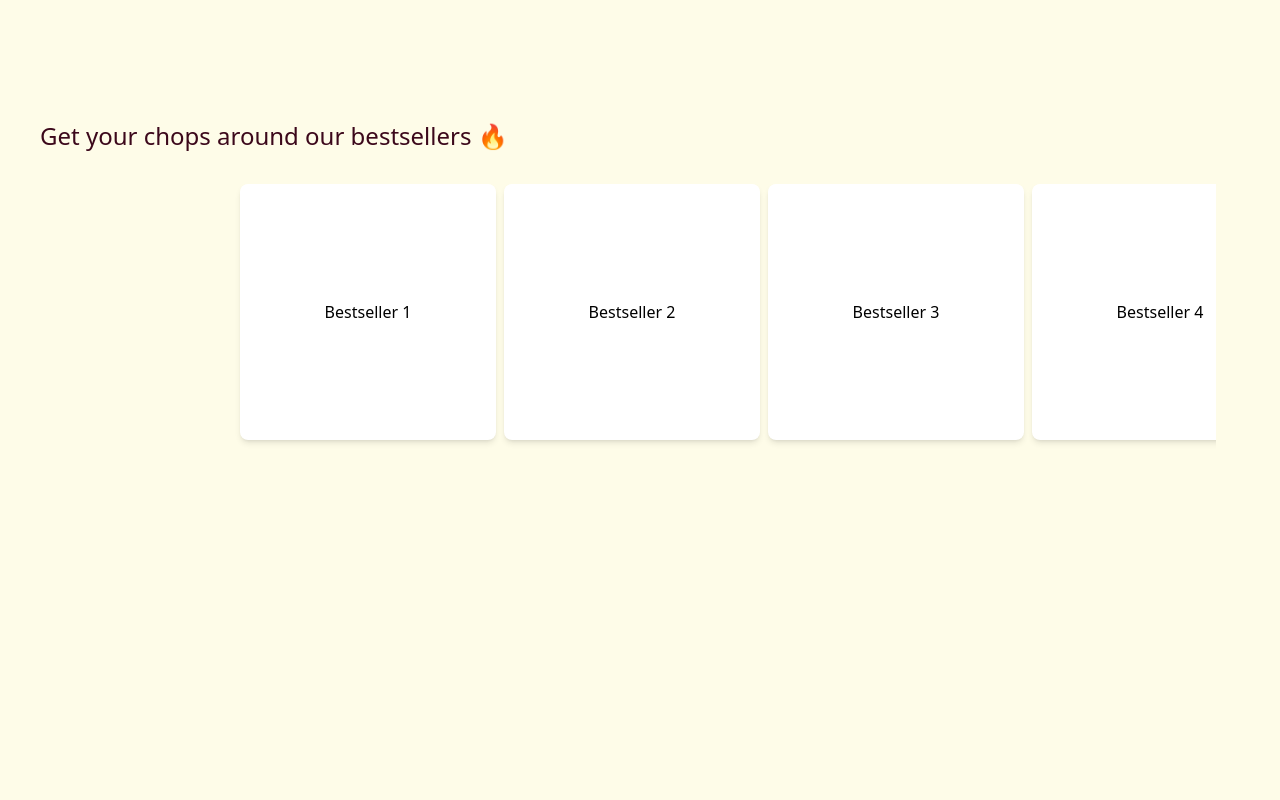
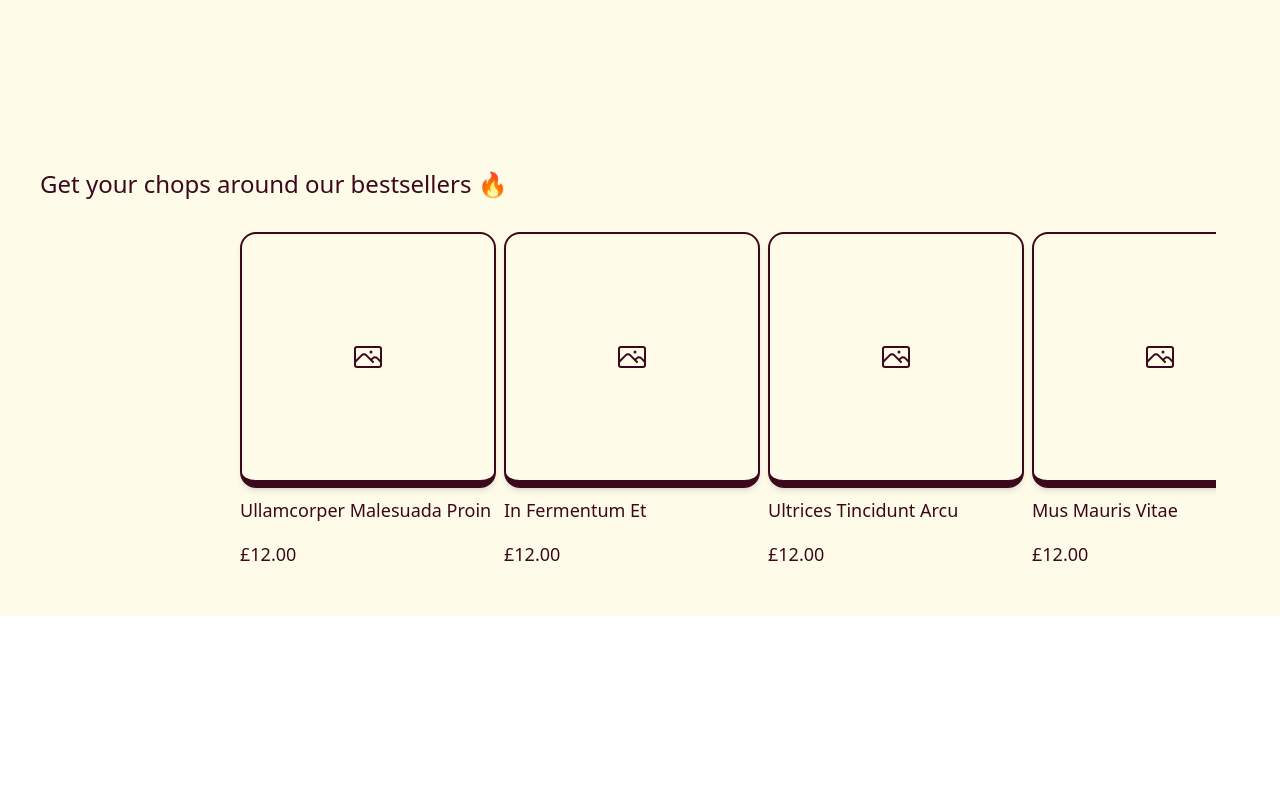
Before and after one commit to dawesydev/pouch-pizza, a Nuxt app: page / in a window 1280 px wide. Shown: the part 800-1600 px from the top of the page. After the commit the page ends 1416 px from the top, so only its background shows below. Built offline with nearby package versions, Linux system fonts and the light colour scheme; a web font is replaced by a local one.

Commit message:
improved bestsellers ui

```diff
--- a/components/Bestsellers.vue
+++ b/components/Bestsellers.vue
@@ -3,50 +3,106 @@
 </script>
 
 <template>
-  <section class="h-screen bg-yellow-50">
+  <section class="min-h-fit bg-yellow-50 py-12">
     <div class="pl-10 pb-8">
       <h3 class="font-body text-[#3c081b] text-2xl">Get your chops around our bestsellers &#128293;</h3>
     </div>
     <div class="flex overflow-scroll max-w-6xl mx-auto px-4 h-full no-scrollbar">
       <div class="flex flex-nowrap lg:ml-40 md:ml-20 ml-6 space-x-2">
+        <!--        bestseller-->
         <div class="inline-block">
-          <div class="w-64 h-64 grid place-items-center max-w-xs overflow-hidden rounded-lg shadow-md bg-white hover:shadow-xl transition-shadow duration-300 ease-in-out">
-            Bestseller 1
+          <div class="text-[#3c081b] w-64 h-64 grid place-items-center max-w-xs overflow-hidden rounded-2xl shadow-md bg-yellow-50 border-x-2 border-x-[#3c081b] border-t-2 border-t-[#3c081b] border-b-8 border-b-[#3c081b] hover:shadow-xl transition-shadow duration-300 ease-in-out">
+            <svg xmlns="http://www.w3.org/2000/svg" fill="none" viewBox="0 0 24 24" stroke-width="1.5" stroke="currentColor" class="w-8 h-8">
+              <path stroke-linecap="round" stroke-linejoin="round" d="M2.25 15.75l5.159-5.159a2.25 2.25 0 013.182 0l5.159 5.159m-1.5-1.5l1.409-1.409a2.25 2.25 0 013.182 0l2.909 2.909m-18 3.75h16.5a1.5 1.5 0 001.5-1.5V6a1.5 1.5 0 00-1.5-1.5H3.75A1.5 1.5 0 002.25 6v12a1.5 1.5 0 001.5 1.5zm10.5-11.25h.008v.008h-.008V8.25zm.375 0a.375.375 0 11-.75 0 .375.375 0 01.75 0z" />
+            </svg>
+          </div>
+          <div class="flex flex-col mt-2 space-y-4">
+            <span class="block text-[#3c081b] font-body text-lg capitalize">ullamcorper malesuada proin</span>
+            <span class="text-[#3c081b] font-sans text-lg capitalize">£12.00</span>
           </div>
         </div>
+        <!--        bestseller-->
         <div class="inline-block">
-          <div class="w-64 h-64 grid place-items-center max-w-xs overflow-hidden rounded-lg shadow-md bg-white hover:shadow-xl transition-shadow duration-300 ease-in-out">
-            Bestseller 2
+          <div class="text-[#3c081b] w-64 h-64 grid place-items-center max-w-xs overflow-hidden rounded-2xl shadow-md bg-yellow-50 border-x-2 border-x-[#3c081b] border-t-2 border-t-[#3c081b] border-b-8 border-b-[#3c081b] hover:shadow-xl transition-shadow duration-300 ease-in-out">
+            <svg xmlns="http://www.w3.org/2000/svg" fill="none" viewBox="0 0 24 24" stroke-width="1.5" stroke="currentColor" class="w-8 h-8">
+              <path stroke-linecap="round" stroke-linejoin="round" d="M2.25 15.75l5.159-5.159a2.25 2.25 0 013.182 0l5.159 5.159m-1.5-1.5l1.409-1.409a2.25 2.25 0 013.182 0l2.909 2.909m-18 3.75h16.5a1.5 1.5 0 001.5-1.5V6a1.5 1.5 0 00-1.5-1.5H3.75A1.5 1.5 0 002.25 6v12a1.5 1.5 0 001.5 1.5zm10.5-11.25h.008v.008h-.008V8.25zm.375 0a.375.375 0 11-.75 0 .375.375 0 01.75 0z" />
+            </svg>
+          </div>
+          <div class="flex flex-col mt-2 space-y-4">
+            <span class="block text-[#3c081b] font-body text-lg capitalize">in fermentum et</span>
+            <span class="text-[#3c081b] font-sans text-lg capitalize">£12.00</span>
           </div>
         </div>
+        <!--        bestseller-->
         <div class="inline-block">
-          <div class="w-64 h-64 grid place-items-center max-w-xs overflow-hidden rounded-lg shadow-md bg-white hover:shadow-xl transition-shadow duration-300 ease-in-out">
-            Bestseller 3
+          <div class="text-[#3c081b] w-64 h-64 grid place-items-center max-w-xs overflow-hidden rounded-2xl shadow-md bg-yellow-50 border-x-2 border-x-[#3c081b] border-t-2 border-t-[#3c081b] border-b-8 border-b-[#3c081b] hover:shadow-xl transition-shadow duration-300 ease-in-out">
+            <svg xmlns="http://www.w3.org/2000/svg" fill="none" viewBox="0 0 24 24" stroke-width="1.5" stroke="currentColor" class="w-8 h-8">
+              <path stroke-linecap="round" stroke-linejoin="round" d="M2.25 15.75l5.159-5.159a2.25 2.25 0 013.182 0l5.159 5.159m-1.5-1.5l1.409-1.409a2.25 2.25 0 013.182 0l2.909 2.909m-18 3.75h16.5a1.5 1.5 0 001.5-1.5V6a1.5 1.5 0 00-1.5-1.5H3.75A1.5 1.5 0 002.25 6v12a1.5 1.5 0 001.5 1.5zm10.5-11.25h.008v.008h-.008V8.25zm.375 0a.375.375 0 11-.75 0 .375.375 0 01.75 0z" />
+            </svg>
+          </div>
+          <div class="flex flex-col mt-2 space-y-4">
+            <span class="block text-[#3c081b] font-body text-lg capitalize">ultrices tincidunt arcu</span>
+            <span class="text-[#3c081b] font-sans text-lg capitalize">£12.00</span>
           </div>
         </div>
+        <!--        bestseller-->
         <div class="inline-block">
-          <div class="w-64 h-64 grid place-items-center max-w-xs overflow-hidden rounded-lg shadow-md bg-white hover:shadow-xl transition-shadow duration-300 ease-in-out">
-            Bestseller 4
+          <div class="text-[#3c081b] w-64 h-64 grid place-items-center max-w-xs overflow-hidden rounded-2xl shadow-md bg-yellow-50 border-x-2 border-x-[#3c081b] border-t-2 border-t-[#3c081b] border-b-8 border-b-[#3c081b] hover:shadow-xl transition-shadow duration-300 ease-in-out">
+            <svg xmlns="http://www.w3.org/2000/svg" fill="none" viewBox="0 0 24 24" stroke-width="1.5" stroke="currentColor" class="w-8 h-8">
+              <path stroke-linecap="round" stroke-linejoin="round" d="M2.25 15.75l5.159-5.159a2.25 2.25 0 013.182 0l5.159 5.159m-1.5-1.5l1.409-1.409a2.25 2.25 0 013.182 0l2.909 2.909m-18 3.75h16.5a1.5 1.5 0 001.5-1.5V6a1.5 1.5 0 00-1.5-1.5H3.75A1.5 1.5 0 002.25 6v12a1.5 1.5 0 001.5 1.5zm10.5-11.25h.008v.008h-.008V8.25zm.375 0a.375.375 0 11-.75 0 .375.375 0 01.75 0z" />
+            </svg>
+          </div>
+          <div class="flex flex-col mt-2 space-y-4">
+            <span class="block text-[#3c081b] font-body text-lg capitalize">mus mauris vitae</span>
+            <span class="text-[#3c081b] font-sans text-lg capitalize">£12.00</span>
           </div>
         </div>
+        <!--        bestseller-->
         <div class="inline-block">
-          <div class="w-64 h-64 grid place-items-center max-w-xs overflow-hidden rounded-lg shadow-md bg-white hover:shadow-xl transition-shadow duration-300 ease-in-out">
-            Bestseller 5
+          <div class="text-[#3c081b] w-64 h-64 grid place-items-center max-w-xs overflow-hidden rounded-2xl shadow-md bg-yellow-50 border-x-2 border-x-[#3c081b] border-t-2 border-t-[#3c081b] border-b-8 border-b-[#3c081b] hover:shadow-xl transition-shadow duration-300 ease-in-out">
+            <svg xmlns="http://www.w3.org/2000/svg" fill="none" viewBox="0 0 24 24" stroke-width="1.5" stroke="currentColor" class="w-8 h-8">
+              <path stroke-linecap="round" stroke-linejoin="round" d="M2.25 15.75l5.159-5.159a2.25 2.25 0 013.182 0l5.159 5.159m-1.5-1.5l1.409-1.409a2.25 2.25 0 013.182 0l2.909 2.909m-18 3.75h16.5a1.5 1.5 0 001.5-1.5V6a1.5 1.5 0 00-1.5-1.5H3.75A1.5 1.5 0 002.25 6v12a1.5 1.5 0 001.5 1.5zm10.5-11.25h.008v.008h-.008V8.25zm.375 0a.375.375 0 11-.75 0 .375.375 0 01.75 0z" />
+            </svg>
+          </div>
+          <div class="flex flex-col mt-2 space-y-4">
+            <span class="block text-[#3c081b] font-body text-lg capitalize">aliquam purus sit</span>
+            <span class="text-[#3c081b] font-sans text-lg capitalize">£12.00</span>
           </div>
         </div>
+        <!--        bestseller-->
         <div class="inline-block">
-          <div class="w-64 h-64 grid place-items-center max-w-xs overflow-hidden rounded-lg shadow-md bg-white hover:shadow-xl transition-shadow duration-300 ease-in-out">
-            Bestseller 6
+          <div class="text-[#3c081b] w-64 h-64 grid place-items-center max-w-xs overflow-hidden rounded-2xl shadow-md bg-yellow-50 border-x-2 border-x-[#3c081b] border-t-2 border-t-[#3c081b] border-b-8 border-b-[#3c081b] hover:shadow-xl transition-shadow duration-300 ease-in-out">
+            <svg xmlns="http://www.w3.org/2000/svg" fill="none" viewBox="0 0 24 24" stroke-width="1.5" stroke="currentColor" class="w-8 h-8">
+              <path stroke-linecap="round" stroke-linejoin="round" d="M2.25 15.75l5.159-5.159a2.25 2.25 0 013.182 0l5.159 5.159m-1.5-1.5l1.409-1.409a2.25 2.25 0 013.182 0l2.909 2.909m-18 3.75h16.5a1.5 1.5 0 001.5-1.5V6a1.5 1.5 0 00-1.5-1.5H3.75A1.5 1.5 0 002.25 6v12a1.5 1.5 0 001.5 1.5zm10.5-11.25h.008v.008h-.008V8.25zm.375 0a.375.375 0 11-.75 0 .375.375 0 01.75 0z" />
+            </svg>
+          </div>
+          <div class="flex flex-col mt-2 space-y-4">
+            <span class="block text-[#3c081b] font-body text-lg capitalize">placerat orci nulla</span>
+            <span class="text-[#3c081b] font-sans text-lg capitalize">£12.00</span>
           </div>
         </div>
+        <!--        bestseller-->
         <div class="inline-block">
-          <div class="w-64 h-64 grid place-items-center max-w-xs overflow-hidden rounded-lg shadow-md bg-white hover:shadow-xl transition-shadow duration-300 ease-in-out">
-            Bestseller 7
+          <div class="text-[#3c081b] w-64 h-64 grid place-items-center max-w-xs overflow-hidden rounded-2xl shadow-md bg-yellow-50 border-x-2 border-x-[#3c081b] border-t-2 border-t-[#3c081b] border-b-8 border-b-[#3c081b] hover:shadow-xl transition-shadow duration-300 ease-in-out">
+            <svg xmlns="http://www.w3.org/2000/svg" fill="none" viewBox="0 0 24 24" stroke-width="1.5" stroke="currentColor" class="w-8 h-8">
+              <path stroke-linecap="round" stroke-linejoin="round" d="M2.25 15.75l5.159-5.159a2.25 2.25 0 013.182 0l5.159 5.159m-1.5-1.5l1.409-1.409a2.25 2.25 0 013.182 0l2.909 2.909m-18 3.75h16.5a1.5 1.5 0 001.5-1.5V6a1.5 1.5 0 00-1.5-1.5H3.75A1.5 1.5 0 002.25 6v12a1.5 1.5 0 001.5 1.5zm10.5-11.25h.008v.008h-.008V8.25zm.375 0a.375.375 0 11-.75 0 .375.375 0 01.75 0z" />
+            </svg>
+          </div>
+          <div class="flex flex-col mt-2 space-y-4">
+          <span class="block text-[#3c081b] font-body text-lg capitalize">in massa tempor</span>
+          <span class="text-[#3c081b] font-sans text-lg capitalize">£12.00</span>
           </div>
         </div>
+        <!--        bestseller-->
         <div class="inline-block">
-          <div class="w-64 h-64 grid place-items-center max-w-xs overflow-hidden rounded-lg shadow-md bg-white hover:shadow-xl transition-shadow duration-300 ease-in-out">
-            Bestseller 8
+          <div class="text-[#3c081b] w-64 h-64 grid place-items-center max-w-xs overflow-hidden rounded-2xl shadow-md bg-yellow-50 border-x-2 border-x-[#3c081b] border-t-2 border-t-[#3c081b] border-b-8 border-b-[#3c081b] hover:shadow-xl transition-shadow duration-300 ease-in-out">
+            <svg xmlns="http://www.w3.org/2000/svg" fill="none" viewBox="0 0 24 24" stroke-width="1.5" stroke="currentColor" class="w-8 h-8">
+              <path stroke-linecap="round" stroke-linejoin="round" d="M2.25 15.75l5.159-5.159a2.25 2.25 0 013.182 0l5.159 5.159m-1.5-1.5l1.409-1.409a2.25 2.25 0 013.182 0l2.909 2.909m-18 3.75h16.5a1.5 1.5 0 001.5-1.5V6a1.5 1.5 0 00-1.5-1.5H3.75A1.5 1.5 0 002.25 6v12a1.5 1.5 0 001.5 1.5zm10.5-11.25h.008v.008h-.008V8.25zm.375 0a.375.375 0 11-.75 0 .375.375 0 01.75 0z" />
+            </svg>
+          </div>
+          <div class="flex flex-col mt-2 space-y-4">
+            <span class="block text-[#3c081b] font-body text-lg capitalize">massa sed elementum</span>
+            <span class="text-[#3c081b] font-sans text-lg capitalize">£12.00</span>
           </div>
         </div>
       </div>
```
